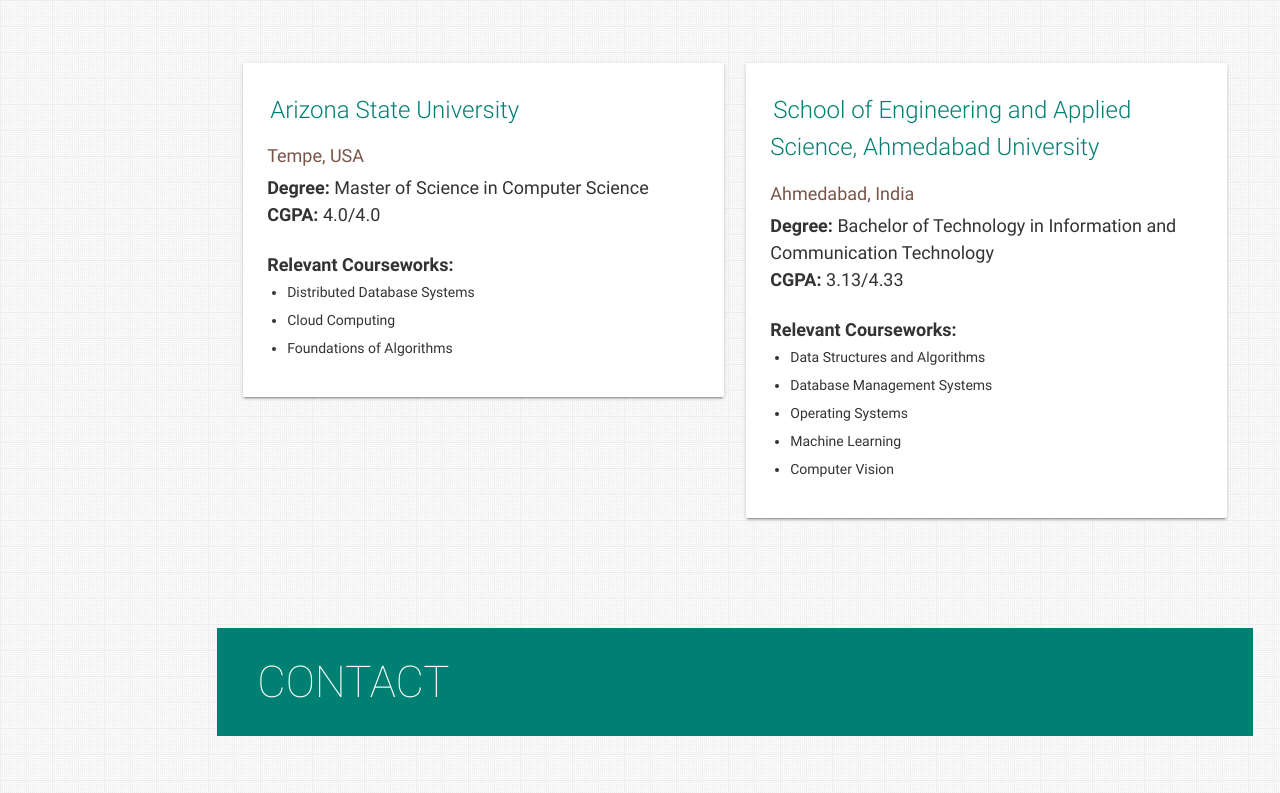
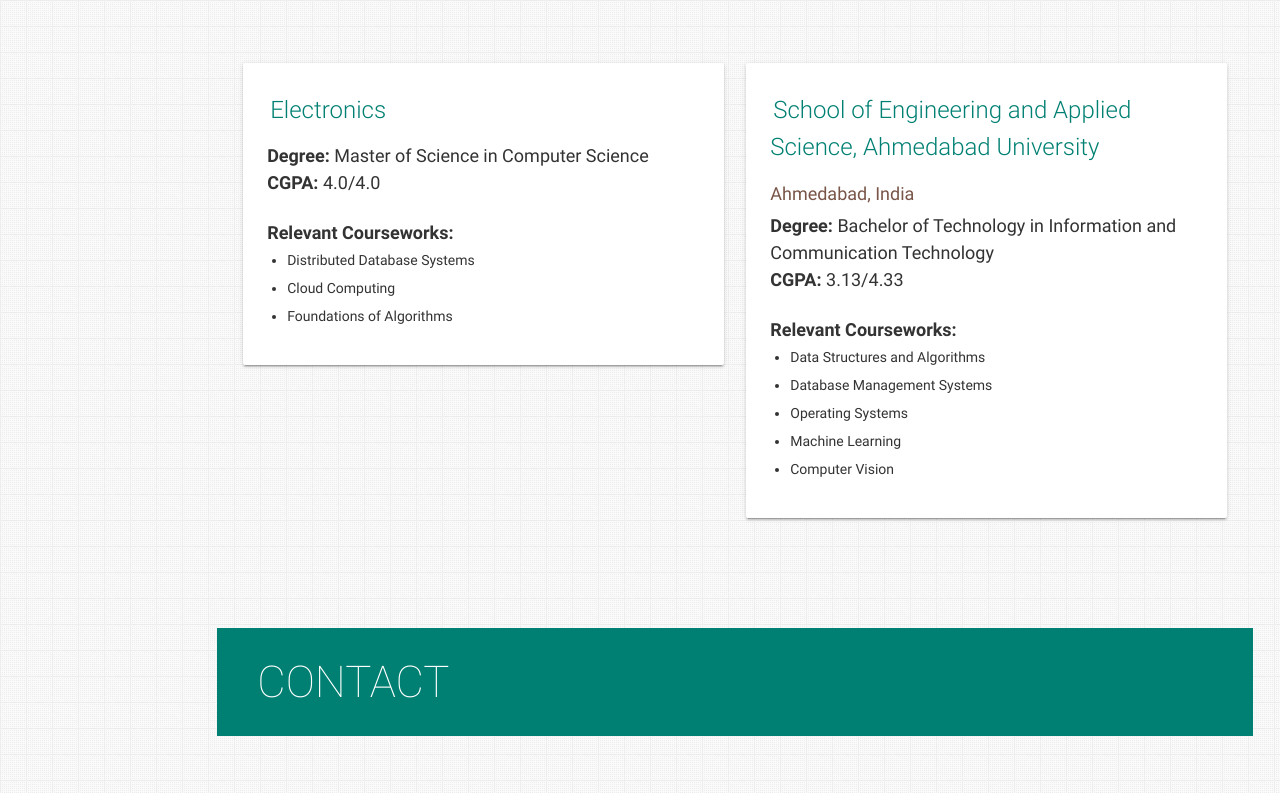
Before and after one commit to samunoz747/samunoz747.github.io, a website: page index.html in a window 1280 px wide. Shown: the part 2470-3263 px from the top of the page. Drawn offline with nearby package versions, Linux system fonts and the light colour scheme.

Commit message:
Update index.html

```diff
--- a/index.html
+++ b/index.html
@@ -316,9 +316,8 @@
             <div class="card">
               <div class="card-content">
                 <p>
-                  <span class="card-title"><a href="https://www.asu.edu/" target="_blank" class="teal-text hoverline">Arizona State University</a></span>
+                  <span class="card-title"><a target="_blank" class="teal-text hoverline">Electronics</a></span>
                 </p>
-                <p class="brown-text">Tempe, USA</p>
                 <p>
                   <b>Degree: </b>Master of Science in Computer Science
                   <br>
```
